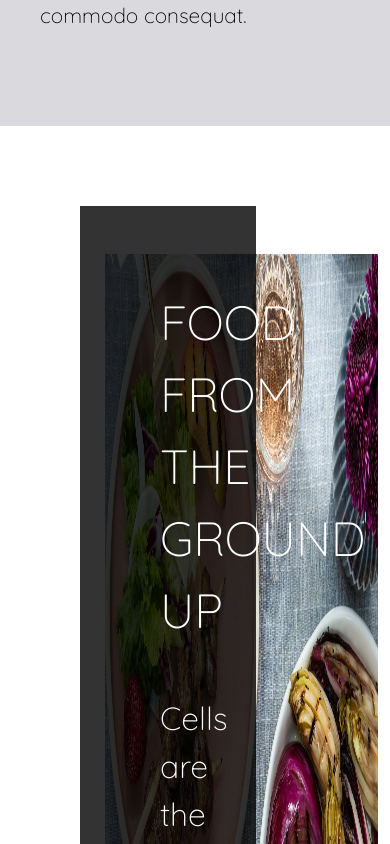
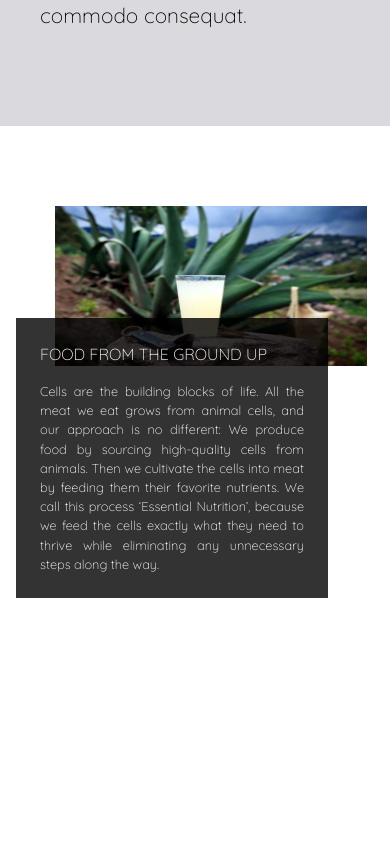
Before and after one commit to monteroch/lapulqueria, a React (Create React App) app: page / in a window 390 px wide. Shown: the part 1180-2024 px from the top of the page. After the commit the page ends 1778 px from the top, so only its background shows below. Built offline with nearby package versions, Linux system fonts and the light colour scheme.

Commit message:
Fix responsive behavior of BlockImage component

```diff
--- a/src/components/blockImage/blockImage.styles.js
+++ b/src/components/blockImage/blockImage.styles.js
@@ -1,32 +1,100 @@
 import { makeStyles, usetTheme } from '@material-ui/core/styles';
 
-import background from '../../assets/images/mm.jpg';
+import history from '../../assets/images/history_1.jpg';
 
 export default makeStyles(theme => ({
   imgContainer: {
     marginTop: "5em",
-    backgroundImage: `url(${background})`,
+    backgroundImage: `url(${history})`,
     backgroundPosition: '90% 50%',
-    backgroundSize: '70% 90%',
+    backgroundSize: '65% 90%',
     backgroundRepeat: 'no-repeat',
     height: '60em',
-    width: '100%'
+    width: '100%',
+
+    [theme.breakpoints.down("lg")]:{
+      backgroundPosition: '90% 50%',
+      backgroundSize: '70% 80%',
+      height: '55em',
+    },
+    [theme.breakpoints.down("md")]:{
+      backgroundPosition: '90% 50%',
+      backgroundSize: '70% 75%',
+      height: '50em',
+    },
+    [theme.breakpoints.down("sm")]:{
+      backgroundPosition: '80% 50%',
+      backgroundSize: '85% 75%',
+      height: '45em',
+    },
+    [theme.breakpoints.down("xs")]:{
+      marginTop: 0,
+      backgroundPosition: '70% 50%',
+      backgroundSize: '80% 10em',
+      height: '20em'
+    },
   },
+
   blockContent: {
     backgroundColor: "rgba(0, 0, 0, 0.8)",
     marginLeft: "5em",
     width: "45%",
-    padding: "5em"
+    padding: "5em",
+    [theme.breakpoints.down("lg")]:{
+      width: "45%",
+      padding: "3.5em",
+    },
+    [theme.breakpoints.down("md")]:{
+      width: "50%",
+      padding: "3.25em",
+    },
+    [theme.breakpoints.down("sm")]:{
+      width: "60%",
+      marginLeft: "2em",
+    },
+    [theme.breakpoints.down("xs")]:{
+      backgroundColor: "rgba(0, 0, 0, 0.8)",
+      padding: "1.5em",
+      width: "80%",
+      marginTop: "12em",
+      marginLeft: "1em"
+    },
   },
+
   title: {
     color: "#ffffff",
     textTransform: 'uppercase',
-    fontSize: "3em",
-    marginBottom: "1em"
+    fontSize: "2.5em",
+    marginBottom: "1em",
+    [theme.breakpoints.down("lg")]:{
+      fontSize: "2em",
+    },
+    [theme.breakpoints.down("md")]:{
+      fontSize: "1.4em",
+    },
+    [theme.breakpoints.down("sm")]:{
+      fontSize: "1.3em",
+    },
+    [theme.breakpoints.down("xs")]:{
+      fontSize: "1em",
+    }
   },
+
   text: {
     color: "#ffffff",
-    fontSize: "2em",
-    textAlign: 'justify'
+    fontSize: "1.8em",
+    textAlign: 'justify',
+    [theme.breakpoints.down("lg")]:{
+      fontSize: "1.3em",
+    },
+    [theme.breakpoints.down("md")]:{
+      fontSize: "1.1em",
+    },
+    [theme.breakpoints.down("sm")]:{
+      fontSize: "0.9em"
+    },
+    [theme.breakpoints.down("xs")]:{
+      fontSize: "0.8em",
+    }
   }
 }));
```
Also changed, not shown: src/assets/images/history_1.jpg (added).
